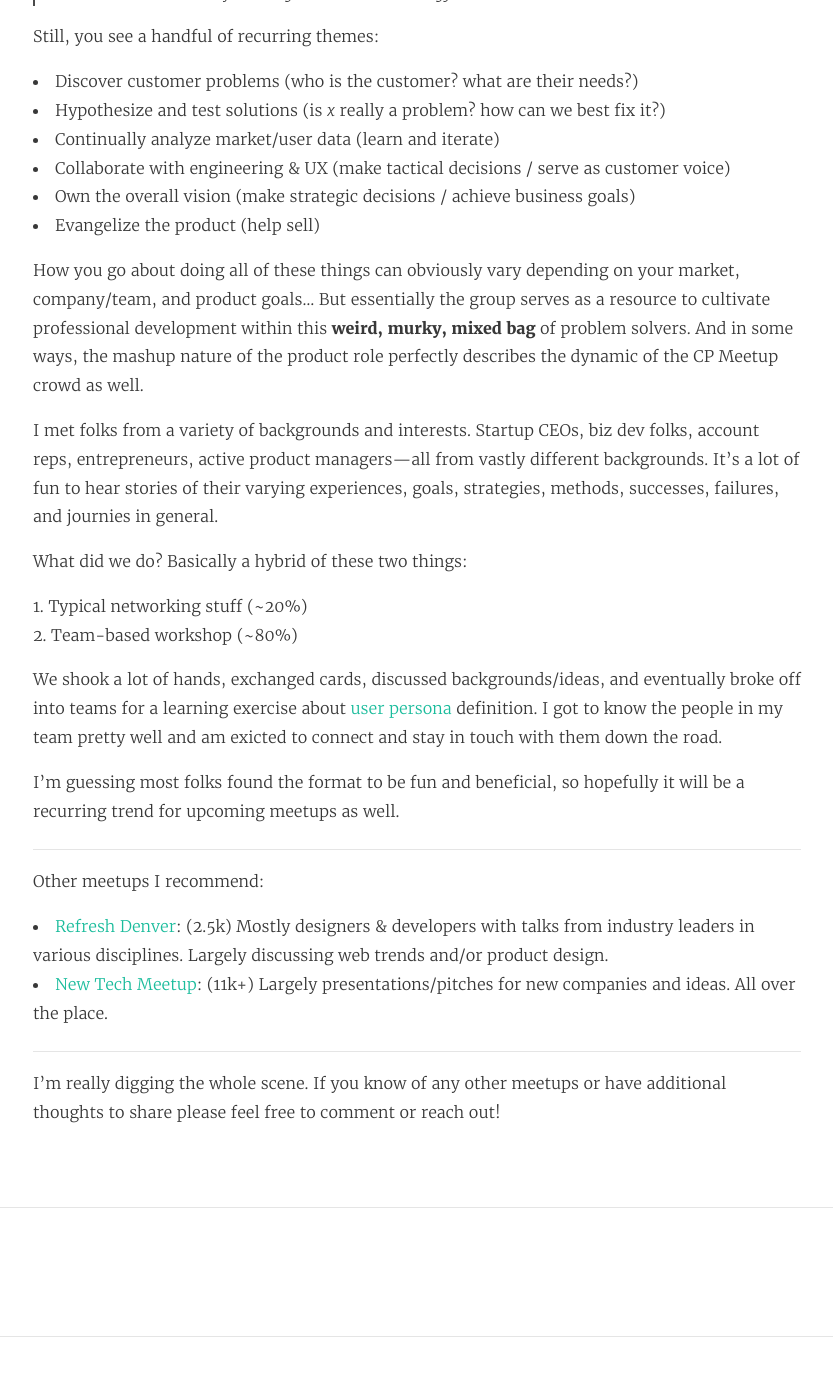
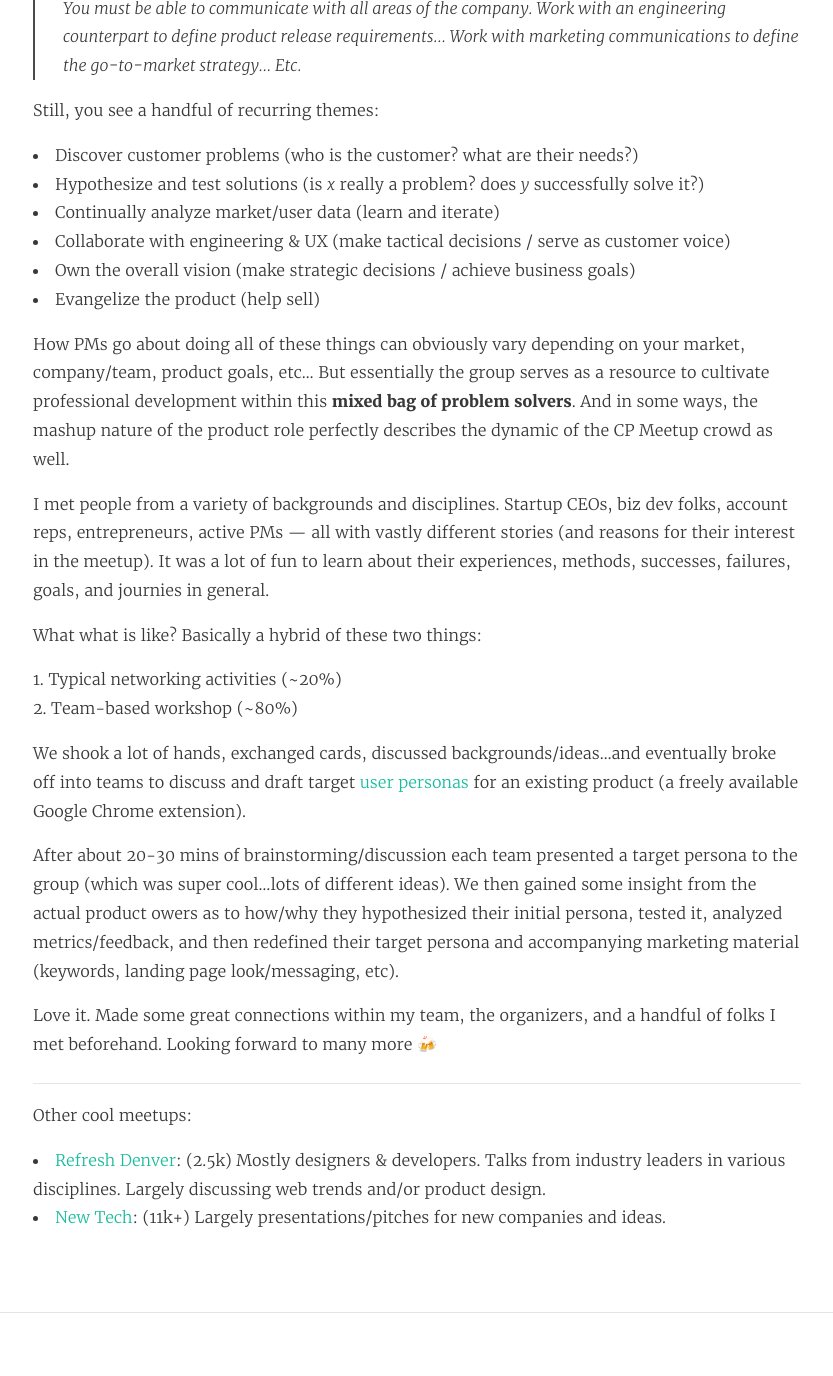
Before and after one commit to emerywebster/emerywebster.github.io, a Jekyll site: the page built from _posts/2015-12-04-colorado-product-meetup.md, in a window 1280 px wide and 1400 px high, scrolled down 723 px. Shown: the top 1376 px of the window, without its empty margins (223-1056 px from the left). Built offline with Jekyll 4.4.1, drawn with Linux system fonts in a browser that asks for light colours; nearby versions of some CDN libraries; emoji names are drawn with the system emoji font; Markdown is read by kramdown in place of the engine named in the settings; comment, search, counter and statistics services are not loaded; some of the changed text lies outside the part shown.

Commit message:
cpm post typos

```diff
--- a/_posts/2015-12-04-colorado-product-meetup.md
+++ b/_posts/2015-12-04-colorado-product-meetup.md
@@ -8,43 +8,43 @@ Last night I headed up to [Galvanize Boulder](http://www.galvanize.com/campuses/
 
 So what's it all about?
 
-I think I can best answer that question by pointing to CP's website, where they ask [What is Product Management?](http://coloradoproduct.com/about/what-is-product-management/) ...And there really isn't a consistent answer. It's all over the place. CP offers up a variety of interpretations from various entrepreneurs, tech leaders, lean startup practitioners, and even Wikipedia. Some of these answers are super high level:
+I think I can best answer that question by pointing to CP's website, where they ask [What is Product Management?](http://coloradoproduct.com/about/what-is-product-management/) ...And there isn't one specific answer. It's all over the place. They offer a variety of definitions and interpretations from entrepreneurs, tech leaders, lean practitioners, even Wikipedia.
 
-> Help your team (and company) ship the right product to your users.”
+Some of these answers are super high level:
+
+> Help your team (and company) ship the right product to your users.
 
 Others are a bit more targeted:
 
-> Work with an engineering counterpart to define product release requirements... Work with marketing communications to define the go-to-market strategy... Etc.
+> You must be able to communicate with all areas of the company. Work with an engineering counterpart to define product release requirements... Work with marketing communications to define the go-to-market strategy... Etc.
 
 Still, you see a handful of recurring themes:
 
 - Discover customer problems (who is the customer? what are their needs?)
-- Hypothesize and test solutions (is _x_ really a problem? how can we best fix it?)
+- Hypothesize and test solutions (is _x_ really a problem? does _y_ successfully solve it?)
 - Continually analyze market/user data (learn and iterate)
 - Collaborate with engineering & UX (make tactical decisions / serve as customer voice)
 - Own the overall vision (make strategic decisions / achieve business goals)
 - Evangelize the product (help sell)
 
-How you go about doing all of these things can obviously vary depending on your market, company/team, and product goals... But essentially the group serves as a resource to cultivate professional development within this **weird, murky, mixed bag** of problem solvers. And in some ways, the mashup nature of the product role perfectly describes the dynamic of the CP Meetup crowd as well.
+How PMs go about doing all of these things can obviously vary depending on your market, company/team, product goals, etc... But essentially the group serves as a resource to cultivate professional development within this **mixed bag of problem solvers**. And in some ways, the mashup nature of the product role perfectly describes the dynamic of the CP Meetup crowd as well.
 
-I met folks from a variety of backgrounds and interests. Startup CEOs, biz dev folks, account reps, entrepreneurs, active product managers&mdash;all from vastly different backgrounds. It's a lot of fun to hear stories of their varying experiences, goals, strategies, methods, successes, failures, and journies in general.
+I met people from a variety of backgrounds and disciplines. Startup CEOs, biz dev folks, account reps, entrepreneurs, active PMs &mdash; all with vastly different stories (and reasons for their interest in the meetup). It was a lot of fun to learn about their experiences, methods, successes, failures, goals, and journies in general.
 
-What did we do? Basically a hybrid of these two things:
+What what is like? Basically a hybrid of these two things:
 
-1. Typical networking stuff (~20%)
+1. Typical networking activities (~20%)
 2. Team-based workshop (~80%)
 
-We shook a lot of hands, exchanged cards, discussed backgrounds/ideas, and eventually broke off into teams for a learning exercise about [user persona](http://www.smashingmagazine.com/2014/08/a-closer-look-at-personas-part-1/) definition. I got to know the people in my team pretty well and am exicted to connect and stay in touch with them down the road.
+We shook a lot of hands, exchanged cards, discussed backgrounds/ideas...and eventually broke off into teams to discuss and draft target [user personas](http://www.smashingmagazine.com/2014/08/a-closer-look-at-personas-part-1/) for an existing product (a freely available Google Chrome extension).
 
-I'm guessing most folks found the format to be fun and beneficial, so hopefully it will be a recurring trend for upcoming meetups as well.
+After about 20-30 mins of brainstorming/discussion each team presented a target persona to the group (which was super cool...lots of different ideas). We then gained some insight from the actual product owers as to how/why they hypothesized their initial persona, tested it, analyzed metrics/feedback, and then redefined their target persona and accompanying marketing material (keywords, landing page look/messaging, etc).
+
+Love it. Made some great connections within my team, the organizers, and a handful of folks I met beforehand. Looking forward to many more :beers:
 
 ---
 
-Other meetups I recommend:
+Other cool meetups:
 
-- [Refresh Denver](http://www.meetup.com/refreshdenver/): (2.5k) Mostly designers &amp; developers with talks from industry leaders in various disciplines. Largely discussing web trends and/or product design.
-- [New Tech Meetup](http://www.meetup.com/bdnewtech/): (11k+) Largely presentations/pitches for new companies and ideas. All over the place.
-
----
-
-I'm really digging the whole scene. If you know of any other meetups or have additional thoughts to share please feel free to comment or reach out!
+- [Refresh Denver](http://www.meetup.com/refreshdenver/): (2.5k) Mostly designers &amp; developers. Talks from industry leaders in various disciplines. Largely discussing web trends and/or product design.
+- [New Tech](http://www.meetup.com/bdnewtech/): (11k+) Largely presentations/pitches for new companies and ideas.
```
